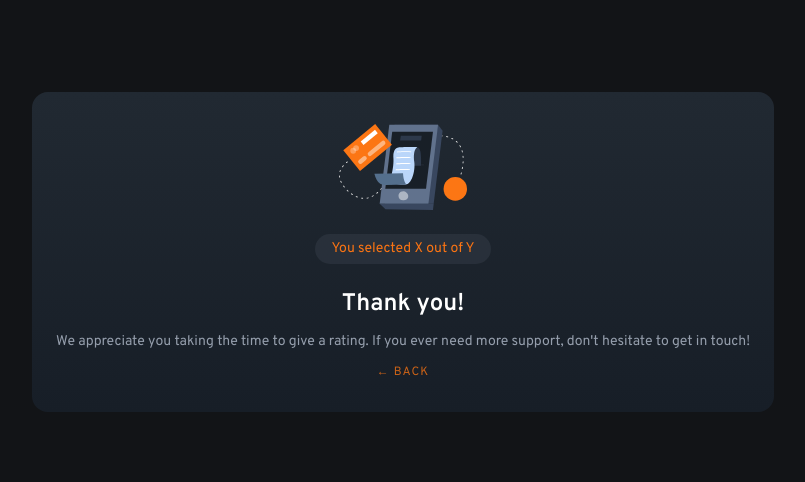
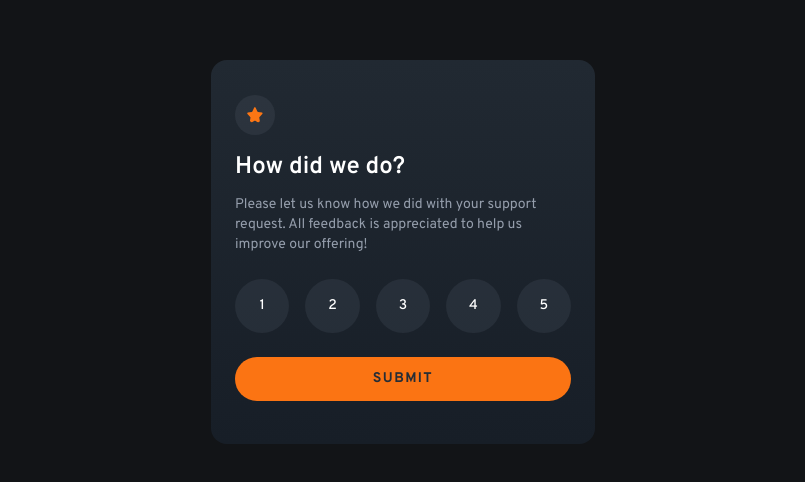
Before and after one commit to tOnski86/interactive-rating, a React (Vite) app: page / in a window 1280 px wide. Shown: the part 148-630 px from the top of the page, without its empty margins (237-1042 px from the left). Built offline with nearby package versions, Linux system fonts and the light colour scheme.

Commit message:
Create rating component static features and styles

```diff
--- a/src/App.jsx
+++ b/src/App.jsx
@@ -3,11 +3,11 @@ import Success from './Components/Success';
 import { useState } from 'react';
 
 function App() {
-  const [submit, setSubmit] = useState(true);
+  const [submit, setSubmit] = useState(false);
 
   return (
     // adjust height and width later!
-    <div className='bg-gradient-to-b from-[#212932] to-[#171E27] rounded-2xl mx-6 px-6 pt-6 pb-8 flex flex-col items-center justify-center min-h-80 min-w-80 '>
+    <div className='bg-gradient-to-b from-[#212932] to-[#171E27] rounded-2xl mx-6 px-6 pt-6 pb-8 flex flex-col items-center justify-center min-h-96 max-w-sm '>
       {submit ? <Success /> : <Survey />}
     </div>
   );
--- a/src/Components/Rating.jsx
+++ b/src/Components/Rating.jsx
@@ -1,9 +1,22 @@
+/* eslint-disable react/prop-types */
+/* eslint-disable react/jsx-key */
 function Rating() {
   return (
-    <div>
-      <p>1, 2, 3, 4, 5</p>
+    <div className='grid grid-cols-5 text-center gap-4'>
+      {/* Generate numbers 1-5 from array */}
+      {Array.from({ length: 5 }, (_, i) => (
+        <RatingNumber key={i} number={i + 1} />
+      ))}
     </div>
   );
 }
 
+function RatingNumber({ number }) {
+  return (
+    <span className='my-6 bg-grey/10 text-white font-medium rounded-full aspect-square flex justify-center items-center hover:text-blue hover:bg-white transition-all hover:cursor-pointer'>
+      {number}
+    </span>
+  );
+}
+
 export default Rating;
```
